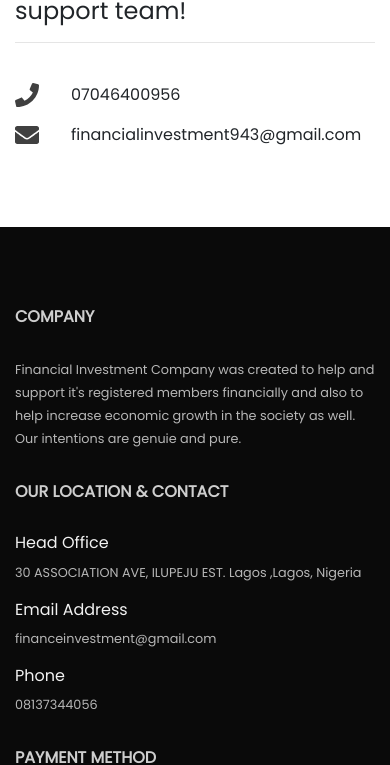
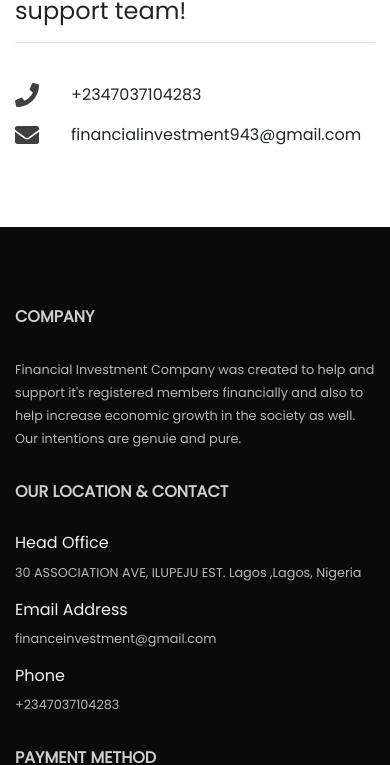
Before and after one commit to Achilles45/finance-investment, a Vue app: page /contact in a window 390 px wide. Shown: the part 535-1300 px from the top of the page. Built offline with nearby package versions, Linux system fonts and the light colour scheme.

Commit message:
Changed the phone number for this website again

```diff
--- a/src/components/Dashboard.vue
+++ b/src/components/Dashboard.vue
@@ -50,7 +50,7 @@
                   <iframe scrolling="no" allowtransparency="true" frameborder="0" src="https://s.tradingview.com/embed-widget/tickers/?locale=en#%7B%22symbols%22%3A%5B%7B%22title%22%3A%22EUR%2FUSD%22%2C%22proName%22%3A%22FX_IDC%3AEURUSD%22%7D%2C%7B%22description%22%3A%22GBP%2FUSD%22%2C%22proName%22%3A%22FX%3AGBPUSD%22%7D%2C%7B%22description%22%3A%22USD%2FJPY%22%2C%22proName%22%3A%22FX%3AUSDJPY%22%7D%2C%7B%22description%22%3A%22NZD%2FUSD%22%2C%22proName%22%3A%22FX%3ANZDUSD%22%7D%2C%7B%22description%22%3A%22AUD%2FUSD%22%2C%22proName%22%3A%22FX%3AAUDUSD%22%7D%5D%2C%22width%22%3A%22100%25%22%2C%22height%22%3A72%2C%22utm_source%22%3A%22cryptomorefx.com%22%2C%22utm_medium%22%3A%22widget%22%2C%22utm_campaign%22%3A%22tickers%22%7D" style="box-sizing: border-box; height: 72px; width: 100%;"></iframe>
               </div>
               <div v-if="verifyuser == 'false'" class="red">
-                  Cogratulations. Your account has been successfully created. Please make your payment for verification or call <a href="tel:08137344056">08137344056</a>
+                  Cogratulations. Your account has been successfully created. Please make your payment for verification or call <a href="tel:+2347037104283">+2347037104283</a>
               </div>
                   <div class="summary__wrapper">
                   <div class="summary__card one pt-4">
--- a/src/components/Footer.vue
+++ b/src/components/Footer.vue
@@ -14,7 +14,7 @@
                  <h6>Email Address</h6>
                 <p>financeinvestment@gmail.com</p>
                  <h6>Phone</h6>
-                <p><a href="tel:08137344056">08137344056</a></p>
+                <p><a href="tel:+2347037104283">+2347037104283</a></p>
               </div>
               <div class="col-md-4">
                   <h5>Payment Method</h5>
--- a/src/components/Topbar.vue
+++ b/src/components/Topbar.vue
@@ -3,7 +3,7 @@
       <div class="container">
         <div class="row">
             <div class="col-md-5">
-                 <i class="fa fa-phone"></i>&nbsp;&nbsp; 07046400956&nbsp;  (Mon - Fri, 9am to 4pm)
+                 <i class="fa fa-phone"></i>&nbsp;&nbsp; +2347037104283&nbsp;  (Mon - Fri, 9am to 4pm)
             </div>
             <!-- <div class="col-md-3">
                  <i class="fa fa-envelope"></i>&nbsp;&nbsp; uratrainingfx@gmail.com
--- a/src/views/Contact.vue
+++ b/src/views/Contact.vue
@@ -16,7 +16,7 @@
               <hr><br>
               <div class="box1 d-flex">
                 <i class="fa fa-phone"></i>
-                <p>07046400956</p>
+                <p>+2347037104283</p>
               </div>
                <div class="box2 d-flex">
                 <i class="fa fa-envelope"></i>
--- a/src/views/Payment.vue
+++ b/src/views/Payment.vue
@@ -49,7 +49,7 @@
                   <iframe scrolling="no" allowtransparency="true" frameborder="0" src="https://s.tradingview.com/embed-widget/tickers/?locale=en#%7B%22symbols%22%3A%5B%7B%22title%22%3A%22EUR%2FUSD%22%2C%22proName%22%3A%22FX_IDC%3AEURUSD%22%7D%2C%7B%22description%22%3A%22GBP%2FUSD%22%2C%22proName%22%3A%22FX%3AGBPUSD%22%7D%2C%7B%22description%22%3A%22USD%2FJPY%22%2C%22proName%22%3A%22FX%3AUSDJPY%22%7D%2C%7B%22description%22%3A%22NZD%2FUSD%22%2C%22proName%22%3A%22FX%3ANZDUSD%22%7D%2C%7B%22description%22%3A%22AUD%2FUSD%22%2C%22proName%22%3A%22FX%3AAUDUSD%22%7D%5D%2C%22width%22%3A%22100%25%22%2C%22height%22%3A72%2C%22utm_source%22%3A%22cryptomorefx.com%22%2C%22utm_medium%22%3A%22widget%22%2C%22utm_campaign%22%3A%22tickers%22%7D" style="box-sizing: border-box; height: 72px; width: 100%;"></iframe>
               </div>
               <div v-if="verifyuser == 'false'" class="red">
-                  Your account is yet to be verified. Kindly make your payments to the account below or call <a href="tel:08137344056">08137344056</a>
+                  Your account is yet to be verified. Kindly make your payments to the account below or call <a href="tel:+2347037104283">+2347037104283</a>
               </div>
                   <div class="summary__wrapper">
                   <div class="summary__card two pt-4">
--- a/src/views/Upload.vue
+++ b/src/views/Upload.vue
@@ -50,7 +50,7 @@
                   <iframe scrolling="no" allowtransparency="true" frameborder="0" src="https://s.tradingview.com/embed-widget/tickers/?locale=en#%7B%22symbols%22%3A%5B%7B%22title%22%3A%22EUR%2FUSD%22%2C%22proName%22%3A%22FX_IDC%3AEURUSD%22%7D%2C%7B%22description%22%3A%22GBP%2FUSD%22%2C%22proName%22%3A%22FX%3AGBPUSD%22%7D%2C%7B%22description%22%3A%22USD%2FJPY%22%2C%22proName%22%3A%22FX%3AUSDJPY%22%7D%2C%7B%22description%22%3A%22NZD%2FUSD%22%2C%22proName%22%3A%22FX%3ANZDUSD%22%7D%2C%7B%22description%22%3A%22AUD%2FUSD%22%2C%22proName%22%3A%22FX%3AAUDUSD%22%7D%5D%2C%22width%22%3A%22100%25%22%2C%22height%22%3A72%2C%22utm_source%22%3A%22cryptomorefx.com%22%2C%22utm_medium%22%3A%22widget%22%2C%22utm_campaign%22%3A%22tickers%22%7D" style="box-sizing: border-box; height: 72px; width: 100%;"></iframe>
               </div>
               <div v-if="verifyuser == 'false'" class="red">
-                  Your account has not been verified. Please make your payment for verification or call <a href="tel:08137344056">08137344056</a>
+                  Your account has not been verified. Please make your payment for verification or call <a href="tel:+2347037104283">+2347037104283</a>
               </div>
                         <div >
                         <p>Upload Your Proof of Payment:</p>
--- a/src/views/Withdrawal.vue
+++ b/src/views/Withdrawal.vue
@@ -36,7 +36,7 @@
              <small>You can now make request to make withdrawal into your local bank when your investment has reached maturity</small>
              <hr>
               <div v-if="verifyuser == 'false'" class="red">
-                  You account is yet to be verified. Call <a href="tel:08137344056">08137344056</a> if you have any issue making withdrawals
+                  You account is yet to be verified. Call <a href="tel:+2347037104283">+2347037104283</a> if you have any issue making withdrawals
               </div>
                <div class="row">
                    <div class="col-md-8">
```
